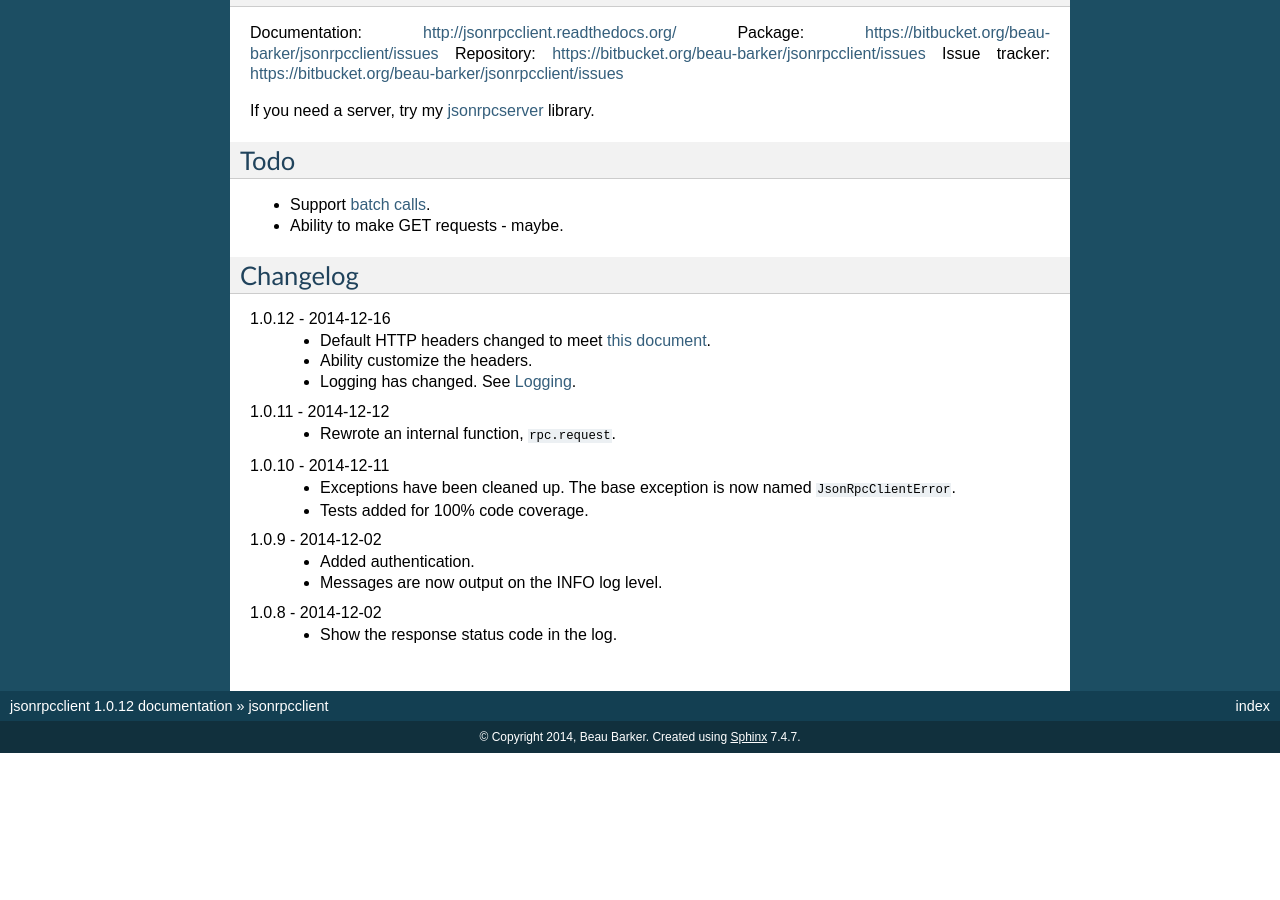
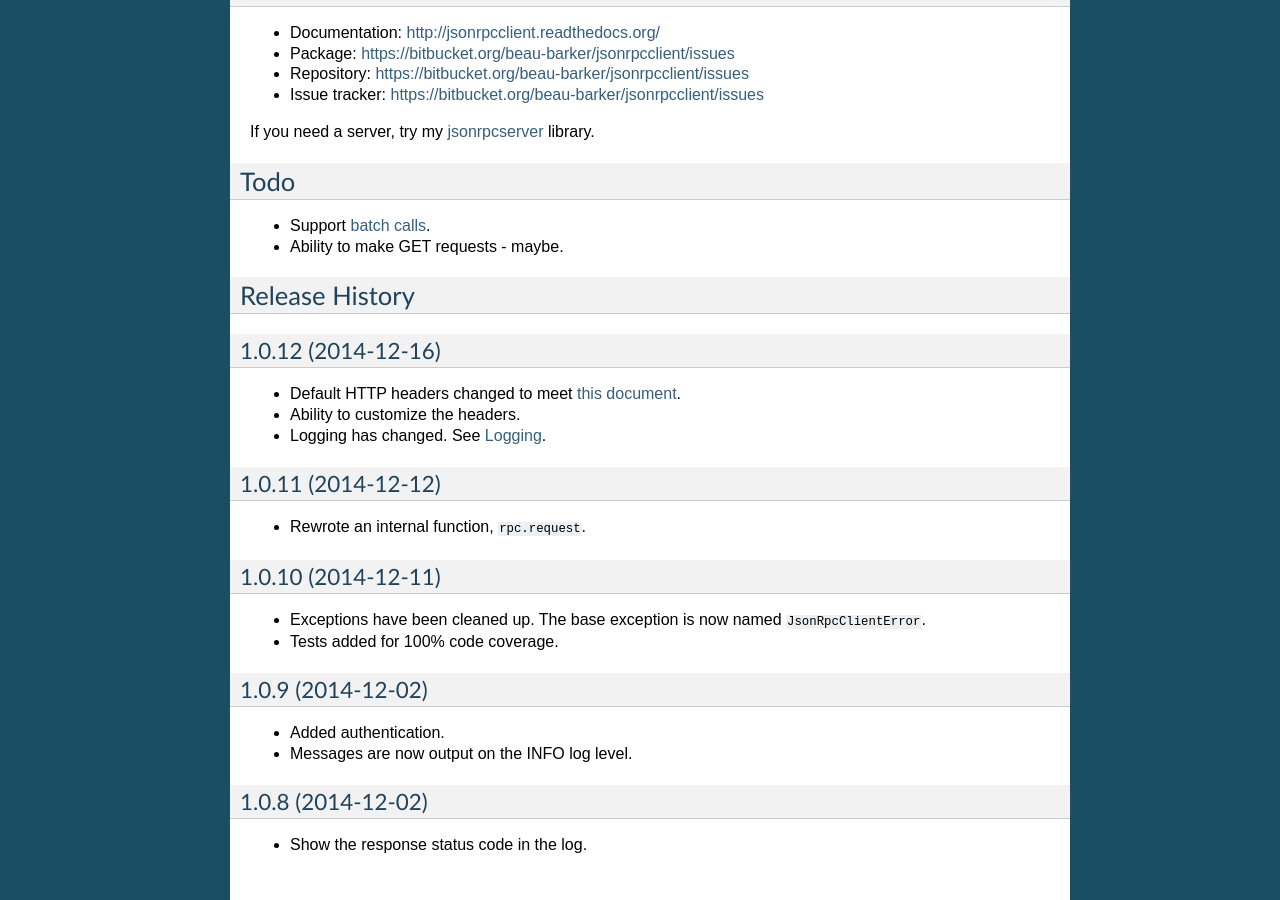
Before and after one commit to explodinglabs/jsonrpcclient, a Sphinx documentation site: the page built from doc/index.rst, in a window 1280 px wide and 900 px high, scrolled down 2249 px. Built offline with Sphinx 7.4.7, drawn with Linux system fonts in a browser that asks for light colours; before the commit the page ends 3002 px from its top, so only the background shows below that; some of the changed lines change nothing that is shown; some of the changed text lies outside the part shown.

Commit message:
Docs updated

```diff
--- a/doc/index.rst
+++ b/doc/index.rst
@@ -158,10 +158,10 @@ In the response format, these extra fields can be used:
 Links
 -----
 
-Documentation: http://jsonrpcclient.readthedocs.org/
-Package: https://bitbucket.org/beau-barker/jsonrpcclient/issues
-Repository: https://bitbucket.org/beau-barker/jsonrpcclient/issues
-Issue tracker: https://bitbucket.org/beau-barker/jsonrpcclient/issues
+* Documentation: http://jsonrpcclient.readthedocs.org/
+* Package: https://bitbucket.org/beau-barker/jsonrpcclient/issues
+* Repository: https://bitbucket.org/beau-barker/jsonrpcclient/issues
+* Issue tracker: https://bitbucket.org/beau-barker/jsonrpcclient/issues
 
 If you need a server, try my `jsonrpcserver
 <https://pypi.python.org/pypi/jsonrpcserver>`_ library.
@@ -172,26 +172,4 @@ Todo
 * Support `batch calls <http://www.jsonrpc.org/specification#batch>`_.
 * Ability to make GET requests - maybe.
 
-Changelog
----------
-
-1.0.12 - 2014-12-16
-    * Default HTTP headers changed to meet `this document
-      <http://www.simple-is-better.org/json-rpc/transport_http.html#post-request>`_.
-    * Ability customize the headers.
-    * Logging has changed. See Logging_.
-
-1.0.11 - 2014-12-12
-    * Rewrote an internal function, ``rpc.request``.
-
-1.0.10 - 2014-12-11
-    * Exceptions have been cleaned up. The base exception is now named
-      ``JsonRpcClientError``.
-    * Tests added for 100% code coverage.
-
-1.0.9 - 2014-12-02
-    * Added authentication.
-    * Messages are now output on the INFO log level.
-
-1.0.8 - 2014-12-02
-    * Show the response status code in the log.
+.. include:: ../HISTORY.rst
```
Also changed, not shown: 1 other file.
